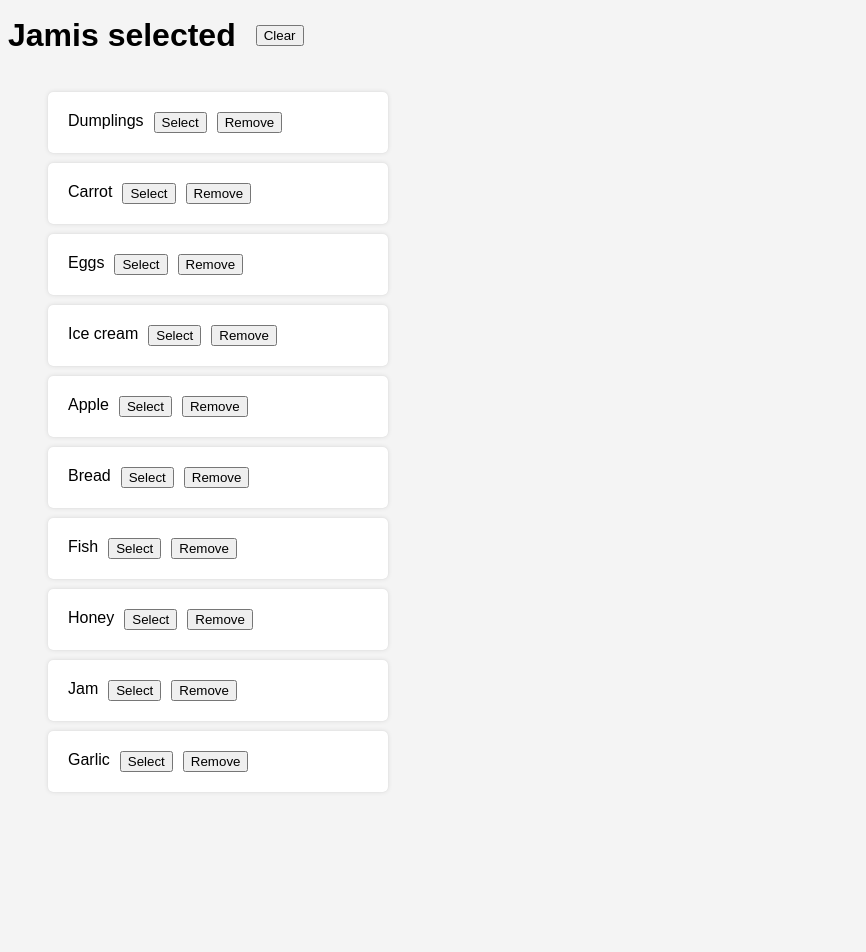
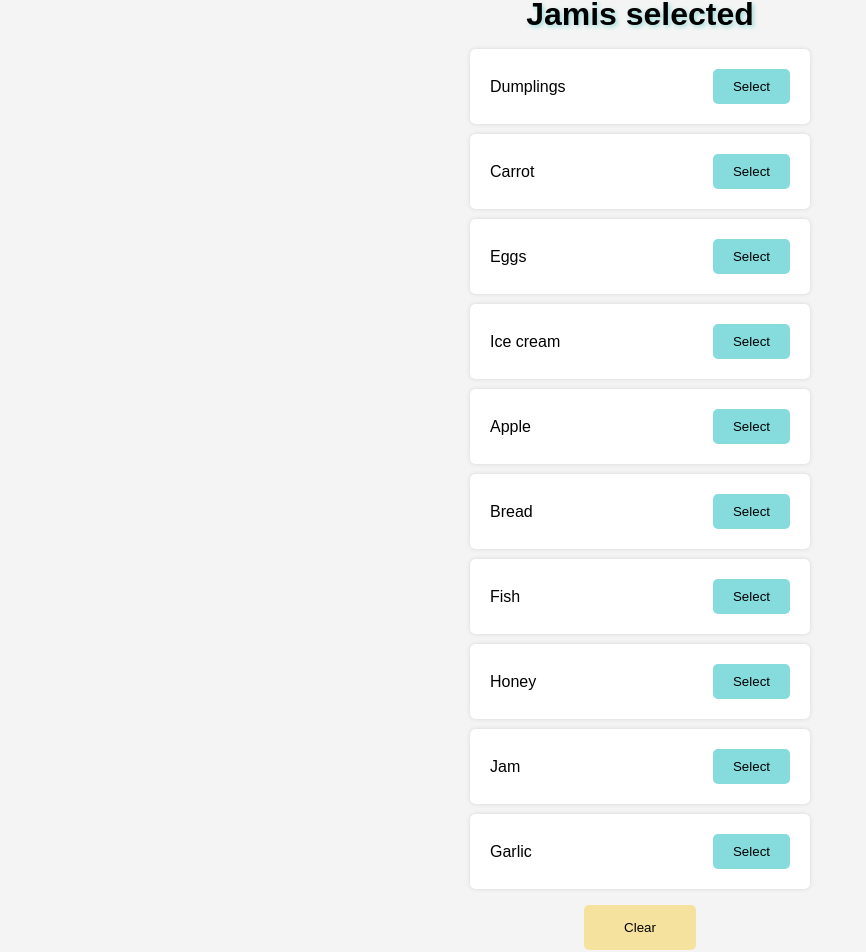
Before and after one commit to mate-academy/react_goods-selector, a React (Create React App) app: page / in a window 1280 px wide. Shown: the part 12-964 px from the top of the page, without its empty margins (0-866 px from the left). Before the commit the page ends 820 px from the top, so only its background shows below. Built offline with nearby package versions, Linux system fonts and the light colour scheme.

Commit message:
solution

```diff
--- a/src/App.scss
+++ b/src/App.scss
@@ -1,6 +1,11 @@
 html {
   font-family: Arial, "Helvetica Neue", Helvetica, sans-serif;
   background-color: rgba(220, 220, 220, 0.304);
+  padding-bottom: 50px;
+}
+
+ul {
+  padding: 0;
 }
 
 .App {
@@ -9,26 +14,63 @@ html {
     align-items: center;
     gap: 20px;
   }
+
+  &__title {
+    margin: 0 auto;
+    color: black;
+    text-shadow: 2px 2px 4px rgb(158, 219, 219);
+  }
+
+  &__clear {
+    display: block;
+    margin: 0 auto;
+    padding: 15px 40px;
+    border-style: none;
+    border-radius: 5px;
+    cursor: pointer;
+    background-color: rgba(246, 225, 152, 0.924);
+    transition: background-color 0.3s ease;
+
+    &:hover {
+      background-color: rgba(248, 210, 73, 0.924);
+    }
+  }
 }
 
 .Good {
   display: flex;
   gap: 10px;
   background-color: white;
+  margin: 0 auto;
 
   padding: 20px;
   box-shadow: rgba(0, 0, 0, 0.1) 0px 0px 5px 0px, rgba(0, 0, 0, 0.1) 0px 0px 1px 0px;
   width: 300px;
   margin-bottom: 10px;
   border-radius: 5px;
+  justify-content: space-between;
+  align-items: center;
 
   &__select {
     display: block;
-    // right: 0;
+    padding: 10px 20px;
+    border-style: none;
+    border-radius: 5px;
+    cursor: pointer;
+    background-color: rgb(134, 220, 220);
+    transition: background-color 0.3s ease;
+
+    &:hover {
+      background-color: rgba(46, 178, 178, 0.869);
+    }
   }
 
 
   &--active {
     background-color: #ff0;
   }
+
+  &__remove {
+    display: none;
+  }
 }
--- a/src/App.tsx
+++ b/src/App.tsx
@@ -23,6 +23,18 @@ export class App extends React.Component<{}, State> {
     this.setState({ selectedGood: '' });
   };
 
+  addClass = (event) => {
+    if (event.target.matches('.Good__select')) {
+      return;
+    }
+
+    event.target.closest('.Good').add.classList('.Good--active');
+  };
+
+  // toggler = (event) => {
+  //   event.currentTarget.classList.toggle('Good--active');
+  // };
+
   render() {
     const { selectedGood } = this.state;
 
@@ -41,20 +53,12 @@ export class App extends React.Component<{}, State> {
             No goods selected`} */}
           </h1>
 
-          <button
-            type="button"
-            className="App__clear"
-            onClick={this.clearGood}
-          >
-            Clear
-          </button>
         </header>
 
         <ul>
           {goodsFromServer.map(good => (
             <li
               className="Good"
-              // type="button"
               key={good}
             >
               {good}
@@ -65,17 +69,18 @@ export class App extends React.Component<{}, State> {
                 onClick={() => {
                   this.setState({
                     selectedGood: good,
-                    // event.classList.add('.Good--active')
+                    // event.classList.toggle('Good--active')
                   });
                 }}
               >
                 Select
               </button>
+
               <button
                 type="button"
                 className="Good__remove"
                 onClick={() => {
-                  // event.classList.remove('.Good--active');
+                  // event.classList.remove('Good--active');
                 }}
               >
                 Remove
@@ -83,6 +88,14 @@ export class App extends React.Component<{}, State> {
             </li>
           ))}
         </ul>
+
+        <button
+          type="button"
+          className="App__clear"
+          onClick={this.clearGood}
+        >
+          Clear
+        </button>
       </main>
     );
   }
```
